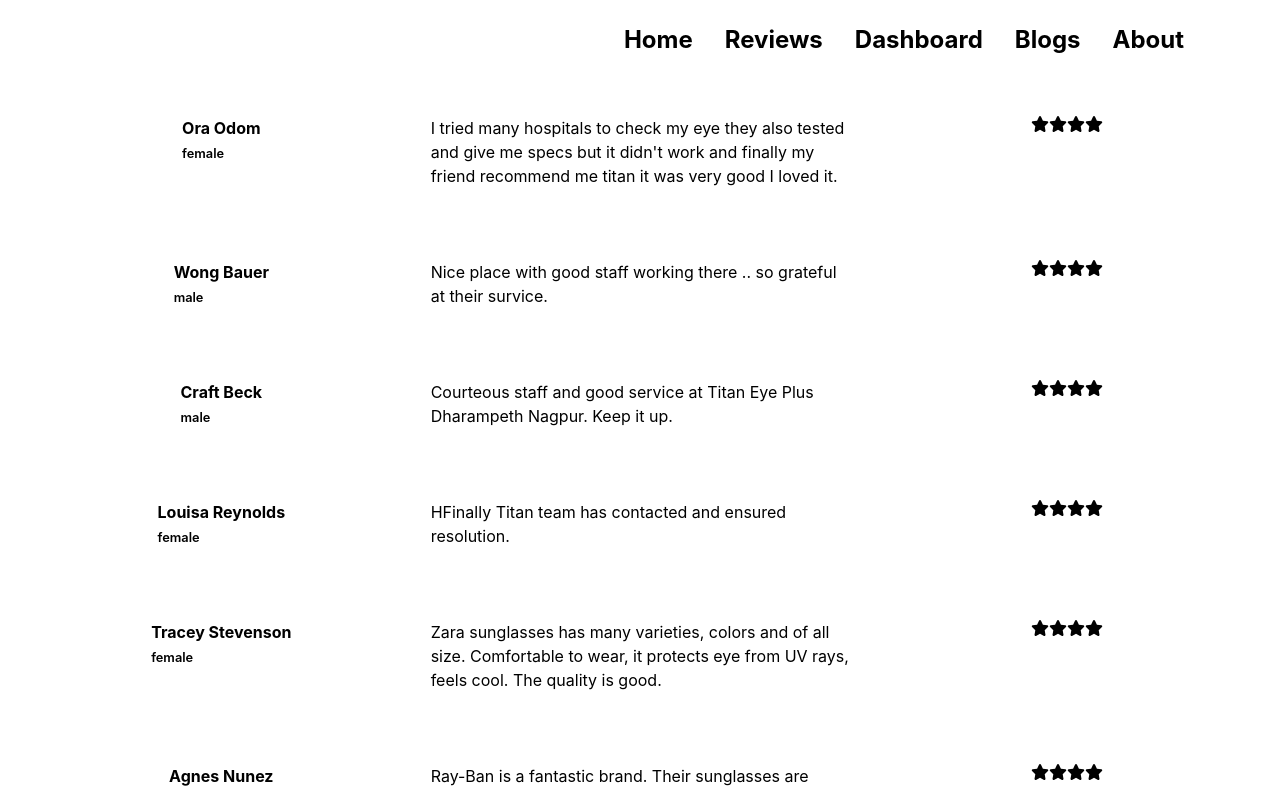
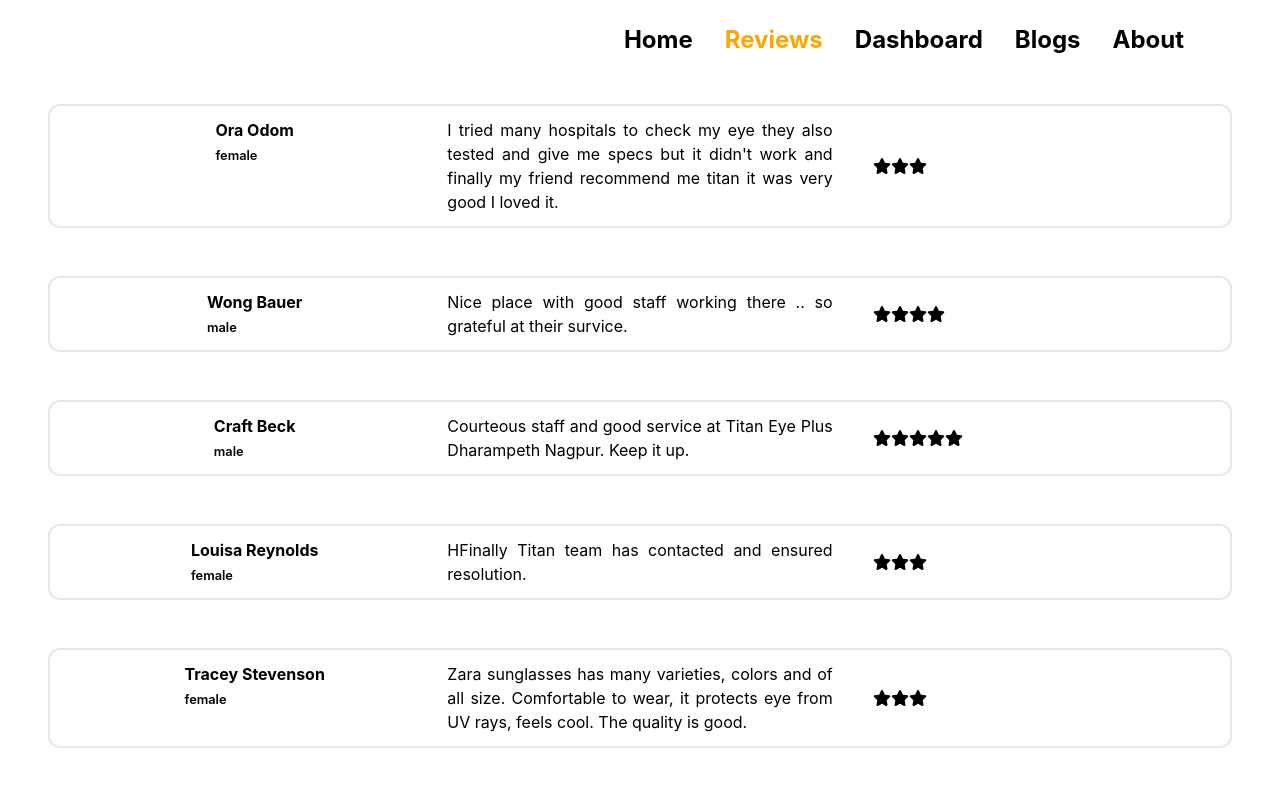
Before and after one commit to Nayeem29/T-Glass-Store, a React (Create React App) app: page /reviews in a window 1280 px wide. Shown: the top 791 px of the page. Built offline with nearby package versions, Linux system fonts and the light colour scheme.

Commit message:
acive-link-create

```diff
--- a/public/comments.json
+++ b/public/comments.json
@@ -2,6 +2,7 @@
   {
     "_id": "6249fb6ddfe072df5f881c65",
     "age": 27,
+    "rating": 3,
     "eyeColor": "brown",
     "name": "Ora Odom",
     "gender": "female",
@@ -16,6 +17,7 @@
   {
     "_id": "6249fb6d9a1aa5d8bba0a4be",
     "age": 33,
+    "rating": 4,
     "eyeColor": "green",
     "name": "Wong Bauer",
     "gender": "male",
@@ -30,6 +32,7 @@
   {
     "_id": "6249fb6d09bbcabdf7427c49",
     "age": 34,
+    "rating": 5,
     "eyeColor": "brown",
     "name": "Craft Beck",
     "gender": "male",
@@ -44,6 +47,7 @@
   {
     "_id": "6249fb6dfbda483407e718b1",
     "age": 24,
+    "rating": 3,
     "eyeColor": "green",
     "name": "Louisa Reynolds",
     "gender": "female",
@@ -58,6 +62,7 @@
   {
     "_id": "6249fb6d96f6f548b69f7482",
     "age": 20,
+    "rating": 3,
     "eyeColor": "blue",
     "name": "Tracey Stevenson",
     "gender": "female",
@@ -72,6 +77,7 @@
   {
     "_id": "6249fb6d6a28600bdbd9d806",
     "age": 24,
+    "rating": 4,
     "eyeColor": "brown",
     "name": "Agnes Nunez",
     "gender": "female",
@@ -86,6 +92,7 @@
   {
     "_id": "6249fb6dae34c5f1497636c1",
     "age": 34,
+    "rating": 5,
     "eyeColor": "blue",
     "name": "Sophie Colon",
     "gender": "female",
@@ -100,6 +107,7 @@
   {
     "_id": "6249fb6d1cf2830bdafbd473",
     "age": 31,
+    "rating": 5,
     "eyeColor": "blue",
     "name": "Effie Landry",
     "gender": "female",
@@ -114,6 +122,7 @@
   {
     "_id": "6249fb6d238df93b3777e83f",
     "age": 35,
+    "rating": 5,
     "eyeColor": "green",
     "name": "Wells Carlson",
     "gender": "male",
@@ -128,6 +137,7 @@
   {
     "_id": "6249fb6d884b8688fed20fed",
     "age": 32,
+    "rating": 3,
     "eyeColor": "green",
     "name": "Lupe Brown",
     "gender": "female",
@@ -142,6 +152,7 @@
   {
     "_id": "6249fb6d1c8c10b91ef85547",
     "age": 28,
+    "rating": 4,
     "eyeColor": "green",
     "name": "Wilma Sexton",
     "gender": "female",
--- a/src/Components/Dashboard/Dashboard.js
+++ b/src/Components/Dashboard/Dashboard.js
@@ -35,8 +35,8 @@ const Dashboard = () => {
 
   const renderPieChart = (
 
-    <PieChart width={600} height={300}>
-      <Pie data={data} dataKey="revenue" cx="50%" cy="50%" outerRadius={60} fill="#8884d8" />
+    <PieChart width={600} height={300} data={data}>
+      <Pie data={data} dataKey="revenue" cx="50%" cy="50%" outerRadius={60} fill="#8884d8" label />
       <Pie data={data} dataKey="investment" cx="50%" cy="50%" innerRadius={70} outerRadius={90} fill="#82ca9d" label />
       <Tooltip />
     </PieChart>
--- /dev/null
+++ b/src/Components/Header/Header.css
@@ -0,0 +1,3 @@
+.active-link {
+  color: brown;
+}
--- a/src/Components/Header/Header.js
+++ b/src/Components/Header/Header.js
@@ -1,15 +1,21 @@
 import React from 'react';
-import { Link } from 'react-router-dom';
+import './Header.css';
+import { NavLink } from 'react-router-dom';
 
 const Header = () => {
+  const navLinkStyle = ({ isActive }) => {
+    return {
+      color: isActive ? 'orange' : 'black',
+    }
+  }
   return (
     <div>
       <div className="nav text-right font-bold pr-16 text-2xl my-6">
-        <Link className='pr-8' to='/'>Home</Link>
-        <Link className='pr-8' to='/reviews'>Reviews</Link>
-        <Link className='pr-8' to='/dashboard'>Dashboard</Link>
-        <Link className='pr-8' to='/blogs'>Blogs</Link>
-        <Link className='pr-8' to='/about'>About</Link>
+        <NavLink style={navLinkStyle} className='pr-8' to='/' >Home</NavLink>
+        <NavLink style={navLinkStyle} className='pr-8' to='/reviews' >Reviews</NavLink>
+        <NavLink style={navLinkStyle} className='pr-8' to='/dashboard' >Dashboard</NavLink>
+        <NavLink style={navLinkStyle} className='pr-8' to='/blogs' >Blogs</NavLink>
+        <NavLink style={navLinkStyle} className='pr-8' to='/about' >About</NavLink>
       </div>
     </div>
   );
--- a/src/Components/Home/HomeReviews/HomeReviews.js
+++ b/src/Components/Home/HomeReviews/HomeReviews.js
@@ -3,25 +3,25 @@ import { FontAwesomeIcon } from '@fortawesome/react-fontawesome'
 import { faStar } from '@fortawesome/free-solid-svg-icons'
 
 const HomeReviews = ({ review }) => {
-  const { greeting, gender, name } = review;
+  const { greeting, gender, name, rating } = review;
+  const stars = Array(rating).fill(0);
   return (
 
-    <div className='mx-auto grid grid-cols-1 md:grid-cols-3 mt-12 border-hidden rounded-xl p-3'>
+    <div className='mx-12 grid grid-cols-1 md:grid-cols-3 mt-12 border-2 rounded-xl p-3'>
       <div className="profile mx-auto">
         <h1 className='font-bold'>
           {name} <br /><small className='font-semibold'>{gender}</small>
         </h1>
       </div>
-      <div className="comments">
+      <div className="comments text-justify">
         <p>
           {greeting}
         </p>
       </div>
-      <div className="ratings ml-4 flex justify-center md:justify-center">
-        <FontAwesomeIcon icon={faStar} />
-        <FontAwesomeIcon icon={faStar} />
-        <FontAwesomeIcon icon={faStar} />
-        <FontAwesomeIcon icon={faStar} />
+      <div className="ratings ml-4 pl-6 flex justify-start items-center">
+        {
+          stars.map(star => <FontAwesomeIcon icon={faStar} />)
+        }
       </div>
     </div>
   );
```
